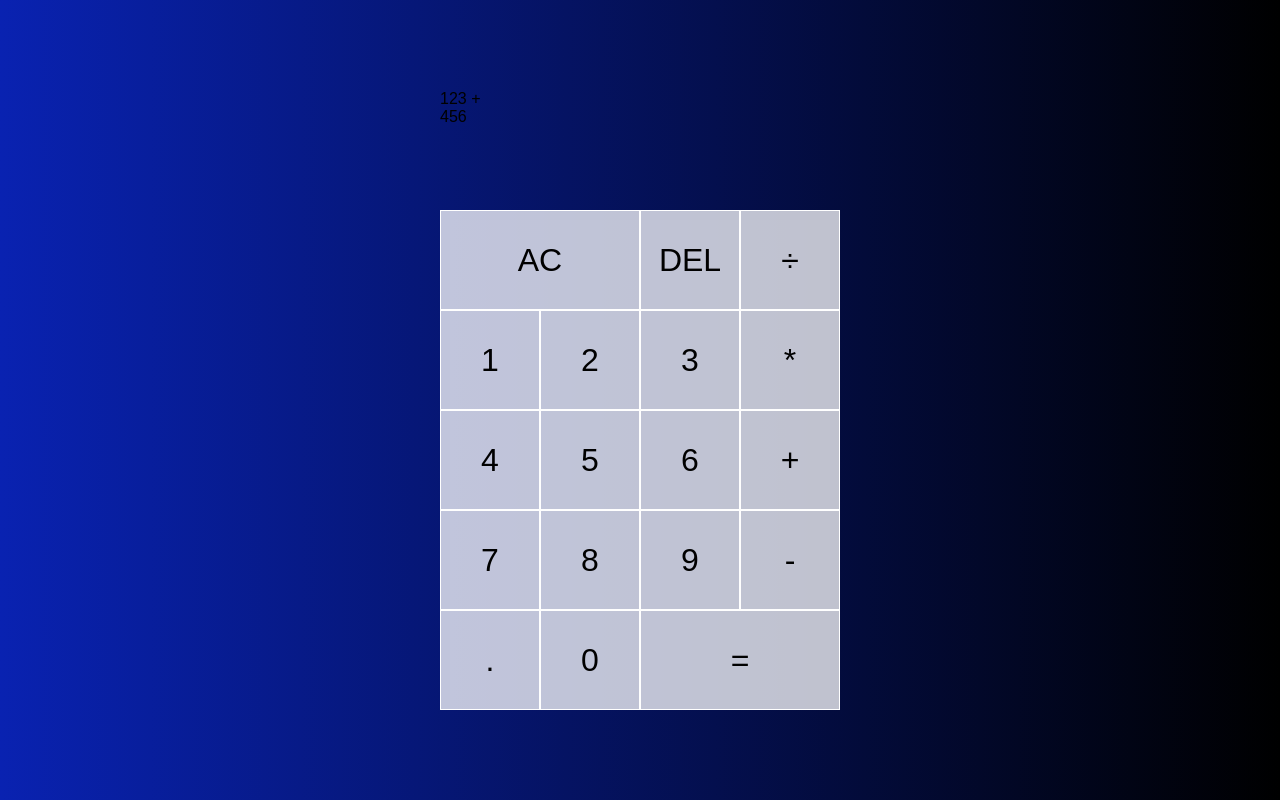
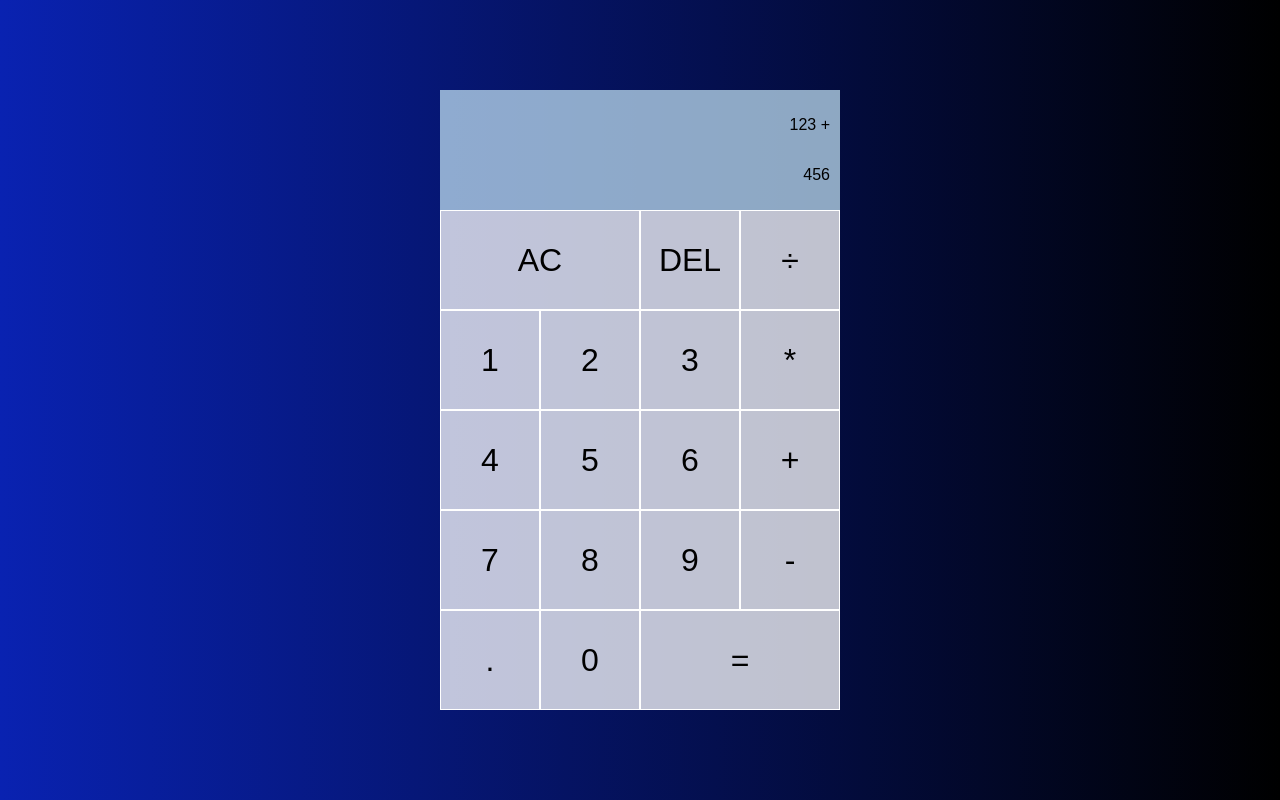
Before and after one commit to AbbiramiJegan/calculator, a plain HTML site: page index.html in a window 1280 px wide. Drawn offline with Linux system fonts and the light colour scheme.

Commit message:
Styled output element

```diff
--- a/styles.css
+++ b/styles.css
@@ -47,5 +47,11 @@ body {
 /* Styling my output element as a whole */
 .output{
     grid-column: 1 / -1;
-
+    background-color: rgba(188, 221, 239, 0.75);
+    display: flex;
+    align-items: flex-end;
+    justify-content: space-around;
+    flex-direction: column;
+    padding: 10px;
+    word-wrap: break-word;
 }
```
